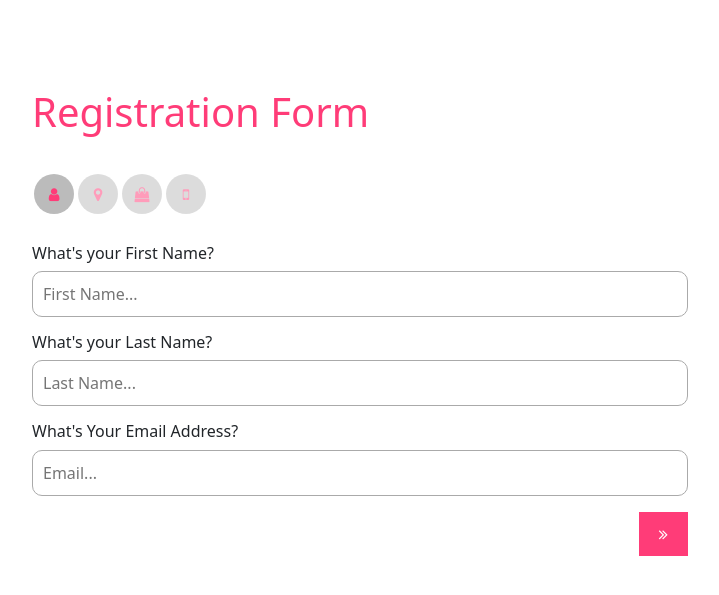
After one commit to CodeAlpha-Projects/Ecommerce-Store, a PHP site: page /register.php in a window 1280 px wide. The commit adds this page. Shown: the top 595 px of the page, without its empty margins (280-999 px from the left). Run offline with PHP 8.4, Linux system fonts and the light colour scheme; a stand-in replaces the project's code that opens the database connection; some libraries are stand-ins or nearby versions.

Commit message:
login and registration form added

```diff
--- a/Checkout.php
+++ b/Checkout.php
@@ -440,7 +440,7 @@ include('database/connect.php');
 
 				<div class="row g-5 mb-5">
 					<div class="col-lg-4">
-						<div class="mb-4 footer-logo-wrap"><a href="#" class="footer-logo">Furni<span>.</span></a></div>
+						<div class="mb-4 footer-logo-wrap"><a href="#" class="footer-logo">Zenith Stores<span>.</span></a></div>
 						<p class="mb-4">Donec facilisis quam ut purus rutrum lobortis. Donec vitae odio quis nisl dapibus malesuada. Nullam ac aliquet velit. Aliquam vulputate velit imperdiet dolor tempor tristique. Pellentesque habitant</p>
 
 						<ul class="list-unstyled custom-social">
--- a/cart.php
+++ b/cart.php
@@ -259,7 +259,7 @@ include('database/connect.php');
 
 				<div class="row g-5 mb-5">
 					<div class="col-lg-4">
-						<div class="mb-4 footer-logo-wrap"><a href="#" class="footer-logo">Furni<span>.</span></a></div>
+						<div class="mb-4 footer-logo-wrap"><a href="#" class="footer-logo">Zenith Stores<span>.</span></a></div>
 						<p class="mb-4">Donec facilisis quam ut purus rutrum lobortis. Donec vitae odio quis nisl dapibus malesuada. Nullam ac aliquet velit. Aliquam vulputate velit imperdiet dolor tempor tristique. Pellentesque habitant</p>
 
 						<ul class="list-unstyled custom-social">
--- /dev/null
+++ b/reg.css
@@ -0,0 +1,118 @@
+
+/* Registration Form Styles Start */
+
+body {
+    background: #eee;
+    font-family: sans-serif;
+}
+
+#regForm {
+    background-color: #ffffff;
+    margin: 0px auto;
+    padding: 40px;
+    border-radius: 10px;
+}
+
+#register{
+  color: #ff3c78;
+}
+
+
+
+input {
+    padding: 10px;
+    width: 100%;
+    font-size: 17px;
+    border: 1px solid #aaaaaa;
+    border-radius: 10px;
+    -webkit-appearance: none;
+}
+
+
+
+.tab input:focus{
+
+  border:1px solid #ff3c78 !important;
+  outline: none;
+}
+
+input.invalid {
+
+    border:1px solid #e03a0666;
+}
+
+.tab {
+    display: none;
+}
+
+button {
+    background-color: #ff3c78;
+    color: #ffffff;
+    border: none;
+    border-radius: 50%;
+    padding: 10px 20px;
+    font-size: 17px;
+    cursor: pointer;
+}
+
+button:hover {
+    opacity: 0.8;
+}
+
+button:focus{
+
+  outline: none !important;
+}
+
+#prevBtn {
+    background-color: #bbbbbb
+}
+
+
+.all-steps{
+ text-align: center;
+    margin-top: 30px;
+    margin-bottom: 30px;
+    width: 100%;
+    display: inline-flex;
+    justify-content: start;
+}
+
+.step {
+       height: 40px;
+    width: 40px;
+    margin: 0 2px;
+    background-color: #bbbbbb;
+    border: none;
+    border-radius: 50%;
+    display: flex;
+    justify-content: center;
+    align-items: center;
+    font-size: 15px;
+    color: #ff3c78;
+    opacity: 0.5;
+}
+
+.step.active {
+    opacity: 1
+}
+
+
+.step.finish {
+   color: #fff;
+   background: #ff3c78;
+   opacity: 1;
+
+}
+
+
+
+.all-steps {
+    text-align: center;
+    margin-top: 30px;
+    margin-bottom: 30px;
+}
+
+.thanks-message {
+    display: none;
+}
--- /dev/null
+++ b/reg.js
@@ -0,0 +1,68 @@
+var currentTab = 0;
+              document.addEventListener("DOMContentLoaded", function(event) {
+
+
+              showTab(currentTab);
+
+              });
+
+              function showTab(n) {
+              var x = document.getElementsByClassName("tab");
+              x[n].style.display = "block";
+              if (n == 0) {
+              document.getElementById("prevBtn").style.display = "none";
+              } else {
+              document.getElementById("prevBtn").style.display = "inline";
+              }
+              if (n == (x.length - 1)) {
+              document.getElementById("nextBtn").innerHTML = '<i class="fa fa-angle-double-right"></i>';
+              } else {
+              document.getElementById("nextBtn").innerHTML = '<i class="fa fa-angle-double-right"></i>';
+              }
+              fixStepIndicator(n)
+              }
+
+              function nextPrev(n) {
+              var x = document.getElementsByClassName("tab");
+              if (n == 1 && !validateForm()) return false;
+              x[currentTab].style.display = "none";
+              currentTab = currentTab + n;
+              if (currentTab >= x.length) {
+
+              document.getElementById("nextprevious").style.display = "none";
+              document.getElementById("all-steps").style.display = "none";
+              document.getElementById("register").style.display = "none";
+              document.getElementById("text-message").style.display = "block";
+
+
+
+
+              }
+              showTab(currentTab);
+              }
+
+              function validateForm() {
+                   var x, y, i, valid = true;
+                   x = document.getElementsByClassName("tab");
+                   y = x[currentTab].getElementsByTagName("input");
+                   for (i = 0; i < y.length; i++) {
+                       if (y[i].value == "") {
+                           y[i].className += " invalid";
+                           valid = false;
+                       }
+
+
+                   }
+                   if (valid) {
+                       document.getElementsByClassName("step")[currentTab].className += " finish";
+                   }
+                   return valid;
+               }
+
+               function fixStepIndicator(n) {
+                   var i, x = document.getElementsByClassName("step");
+                   for (i = 0; i < x.length; i++) {
+                       x[i].className = x[i].className.replace(" active", "");
+                   }
+                   x[n].className += " active";
+               }
--- /dev/null
+++ b/register.php
@@ -0,0 +1,123 @@
+<?php
+
+include('database/connect.php');
+
+
+
+
+
+
+?>
+
+<!doctype html>
+<html lang="en">
+  <head>
+    <meta charset="utf-8">
+    <meta name="viewport" content="width=device-width, initial-scale=1">
+    <title>Bootstrap demo</title>
+
+    <link rel="stylesheet" href="https://stackpath.bootstrapcdn.com/bootstrap/4.4.1/css/bootstrap.min.css">
+    <link rel="stylesheet" href="https://cdnjs.cloudflare.com/ajax/libs/font-awesome/4.7.0/css/font-awesome.min.css">
+    <link rel="stylesheet" href="reg.css">
+    <link href="https://cdn.jsdelivr.net/npm/bootstrap@5.3.3/dist/css/bootstrap.min.css" rel="stylesheet" integrity="sha384-QWTKZyjpPEjISv5WaRU9OFeRpok6YctnYmDr5pNlyT2bRjXh0JMhjY6hW+ALEwIH" crossorigin="anonymous">
+  </head>
+  <body>
+    <div class="container mt-5">
+        <div class="row d-flex justify-content-center align-items-center">
+            <div class="col-md-8">
+                <form id="regForm">
+                    <h1 id="register">Registration Form</h1>
+
+                    <div class="all-steps" id="all-steps">
+                      <span class="step"><i class="fa fa-user"></i></span>
+                      <span class="step"><i class="fa fa-map-marker"></i></span>
+                      <span class="step"><i class="fa fa-shopping-bag"></i></span>
+                      <span class="step"><i class="fa fa-mobile-phone"></i></span>
+                    </div>
+
+                    <div class="tab">
+                      <h6>What's your First Name?</h6>
+                        <p>
+                          <input placeholder="First Name..." oninput="this.className = ''" name="fname">
+                        </p>
+
+                        <h6>What's your Last Name?</h6>
+                        <p>
+                          <input placeholder="Last Name..." oninput="this.className = ''" name="fname">
+                        </p>
+
+                        <h6>What's Your Email Address?</h6>
+                        <p>
+                          <input placeholder="Email..." oninput="this.className = ''" name="email">
+                        </p>
+
+                    </div>
+
+
+                    <div class="tab">
+                      <h6>What's your Phone Number?</h6>
+                        <p>
+                          <input placeholder="+254..." oninput="this.className = ''" name="phone">
+                        </p>
+
+
+                        <h6>What's Your Country?</h6>
+                        <p>
+                           <input placeholder="Country..." oninput="this.className = ''" name="country">
+                        </p>
+
+
+
+                     <h6>What's your Street Address?</h6>
+                        <p>
+                            <input placeholder="Street Address..." oninput="this.className = ''" name="Address">
+                        </p>
+                    </div>
+
+
+                    <div class="tab">
+                        <h6>What's your Posta/Zip code?</h6>
+                        <p>
+                            <input placeholder="Posta/Zip..." oninput="this.className = ''" name="Posta">
+                        </p>
+
+                        <h6>What's Your Appartment Name?</h6>
+                        <p><input placeholder="Apartment..." oninput="this.className = ''" name="Apartment"></p>
+                    </div>
+
+
+                    <div class="tab">
+                        <h6>Create Password</h6>
+                        <p>
+                            <input placeholder="Create Password..." oninput="this.className = ''" name="pass1">
+                        </p>
+                        <h6>Confirm Password</h6>
+                        <p>
+                         <input placeholder="Confirm Password..." oninput="this.className = ''" name="pass2">
+                        </p>
+                    </div>
+
+
+
+                    <div class="thanks-message text-center" id="text-message"> <img src="assets/images/tick.png" width="100" class="mb-4">
+                        <h3>Thank you for your response</h3> <span>You can now Login and continue shopping</span> <br><br>
+                        <a class="btn rounded-pill mt-4" style="background:#ff3c78; color:#fff;" href="login.php">Login Now</a>
+                    </div>
+                    <div style="overflow:auto;" id="nextprevious">
+                        <div style="float:right;">
+                          <button type="button" id="prevBtn" onclick="nextPrev(-1)"><i class="fa fa-angle-double-left"></i></button>
+                          <button type="button" id="nextBtn" onclick="nextPrev(1)"><i class="fa fa-angle-double-right"></i></button> </div>
+                    </div>
+                </form>
+            </div>
+        </div>
+
+
+    </div>
+
+    <script src="https://stackpath.bootstrapcdn.com/bootstrap/4.4.1/js/bootstrap.bundle.min.js"></script>
+    <script src="https://cdnjs.cloudflare.com/ajax/libs/jquery/3.2.1/jquery.min.js"></script>
+    <script src="reg.js"></script>
+    <script src="https://cdn.jsdelivr.net/npm/bootstrap@5.3.3/dist/js/bootstrap.bundle.min.js" integrity="sha384-YvpcrYf0tY3lHB60NNkmXc5s9fDVZLESaAA55NDzOxhy9GkcIdslK1eN7N6jIeHz" crossorigin="anonymous"></script>
+  </body>
+</html>
```
Also changed, not shown: log.css (added, +50 -0 lines), login.php (added, +24 -0 lines), Assets/images/cart-1.jpg (added), Assets/images/cart-2.jpg (added), Assets/images/tick.png (added).
